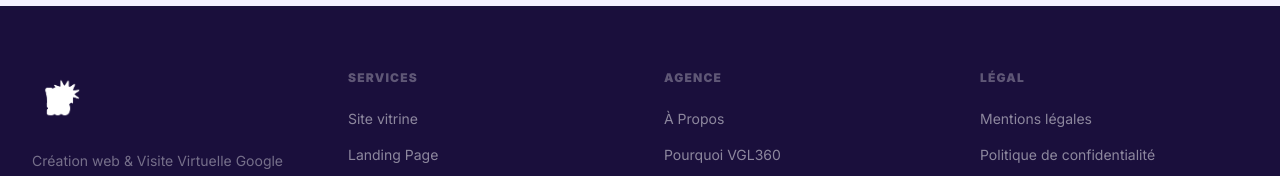
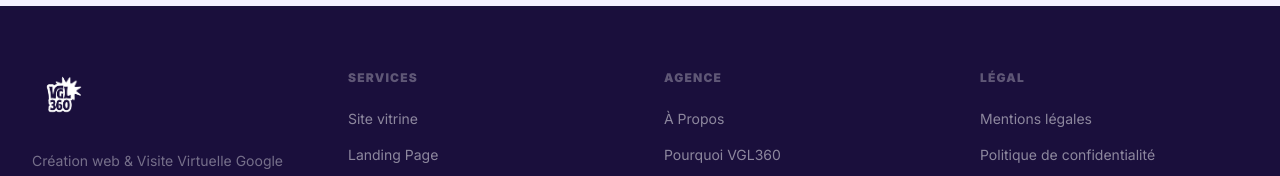
Before and after one commit to arthurvogel54/site-web-VGL360, a Next.js app: page / in a window 1280 px wide. Shown: the part 6715-6891 px from the top of the page. Built offline with nearby package versions, Linux system fonts and the light colour scheme; a web font is replaced by a local one.

Commit message:
Footer : logo 360logo-removebg-preview.png
https://claude.ai/code/session_01KuB2PbStBWYVvtPD3vje6U

```diff
--- a/components/layout/Footer.tsx
+++ b/components/layout/Footer.tsx
@@ -31,7 +31,7 @@ export function Footer() {
         <div className="lg:col-span-1">
           <a href="#" aria-label="VGL360 — Accueil" className="flex items-center mb-6 w-fit">
             <img
-              src="/VGL-removebg-preview.png"
+              src="/360logo-removebg-preview.png"
               alt="VGL360"
               className="h-14 w-auto object-contain"
               style={{ filter: 'brightness(0) invert(1)' }}
```
